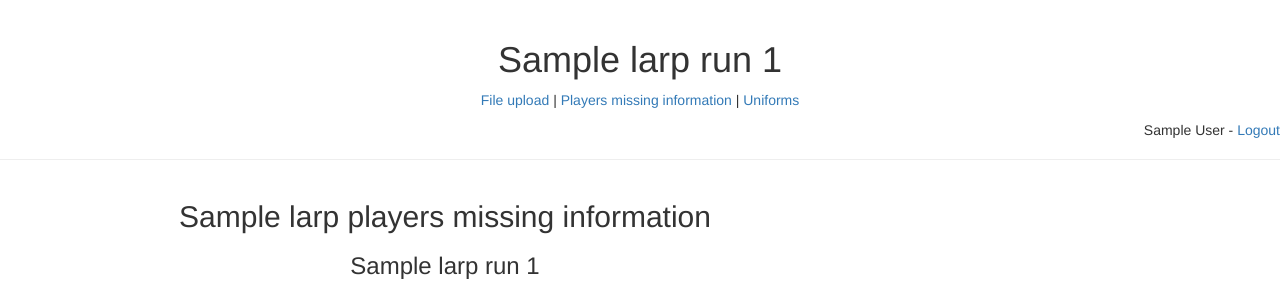
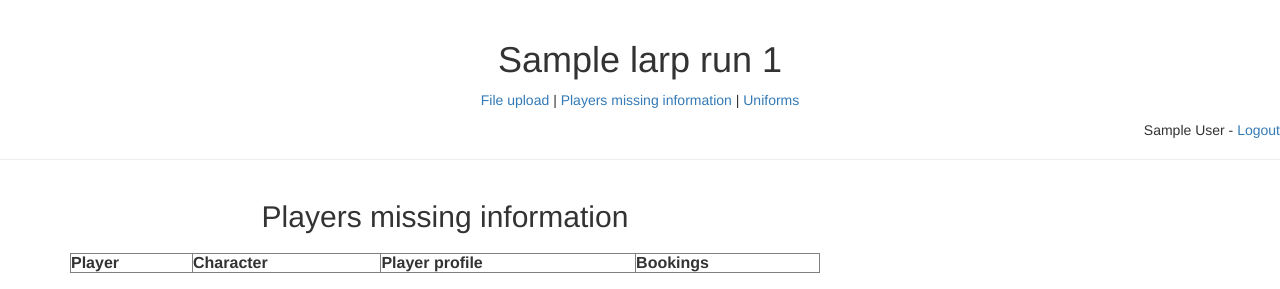
Before and after one commit to Adavideo/larps, a Django app: page /missing_info/larp_1/run_1/ in a window 1280 px wide. Shown: the top 289 px of the page. Run offline with Django 3.2, Linux system fonts and the light colour scheme; a user stored in the database is signed in; tables that the repository leaves empty hold one stand-in row (values such as "Sample post"); lists and menus that the app fills with data are empty; some libraries are stand-ins or nearby versions.

Commit message:
Minor changes to improve menu navigation

```diff
--- a/larps/templates/larps/missing_info.html
+++ b/larps/templates/larps/missing_info.html
@@ -2,13 +2,11 @@
 
 {% block content %}
 <center>
-<h2>{{ larp }} players missing information</h2>
+<h2>Players missing information</h2>
      {% for run_players in players_information %}
         <h3>
           {% if not run %}
-          <a href="{% url 'larps:missing_info_run' larp_id run_players.0.run %}">{{ larp }} run {{ run_players.0.run }}</a>
-          {% else %}
-             {{ larp }} run {{ run }}
+          <a href="{% url 'larps:missing_info_run' larp_id run_players.0.run %}">Run {{ run_players.0.run }}</a>
           {% endif %}
         </h3>
 
--- a/larps/templates/larps/missing_info_index.html
+++ b/larps/templates/larps/missing_info_index.html
@@ -5,7 +5,7 @@
 <center>
 
   {% for larp in larps %}
-    <h2><a href="{% url 'larps:missing_info' larp.id %}">{{ larp.name }}</a></h2><br>
+    <h2>{{ larp.name }}</h2><br>
 
     {% for run in larp.runs %}
         <h3><a href="{% url 'larps:missing_info_run' larp.id run %}">run {{ run }}</a></h3><br>
```
